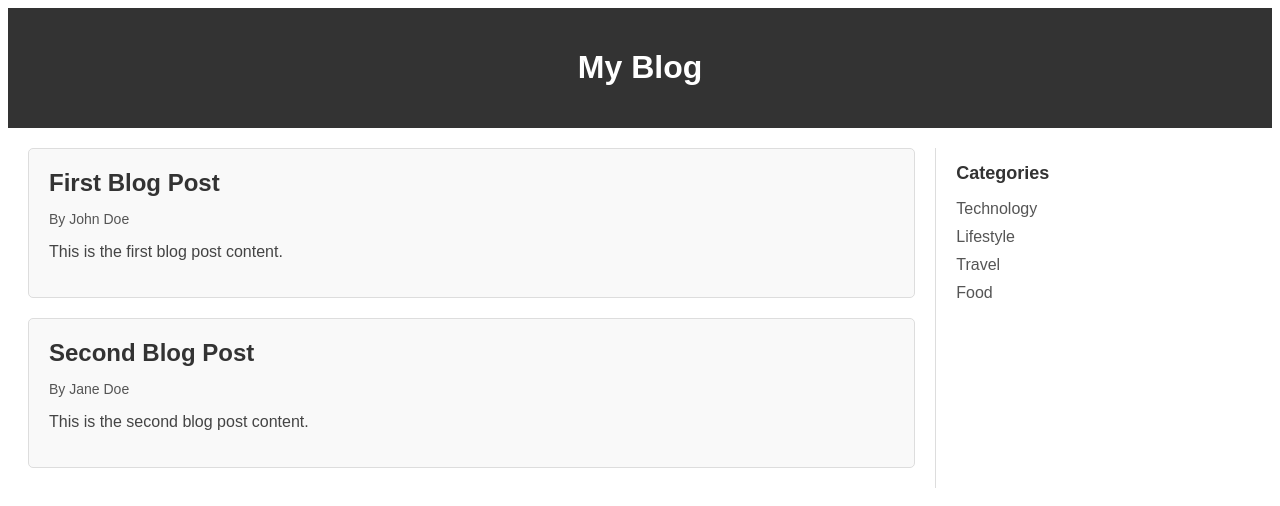
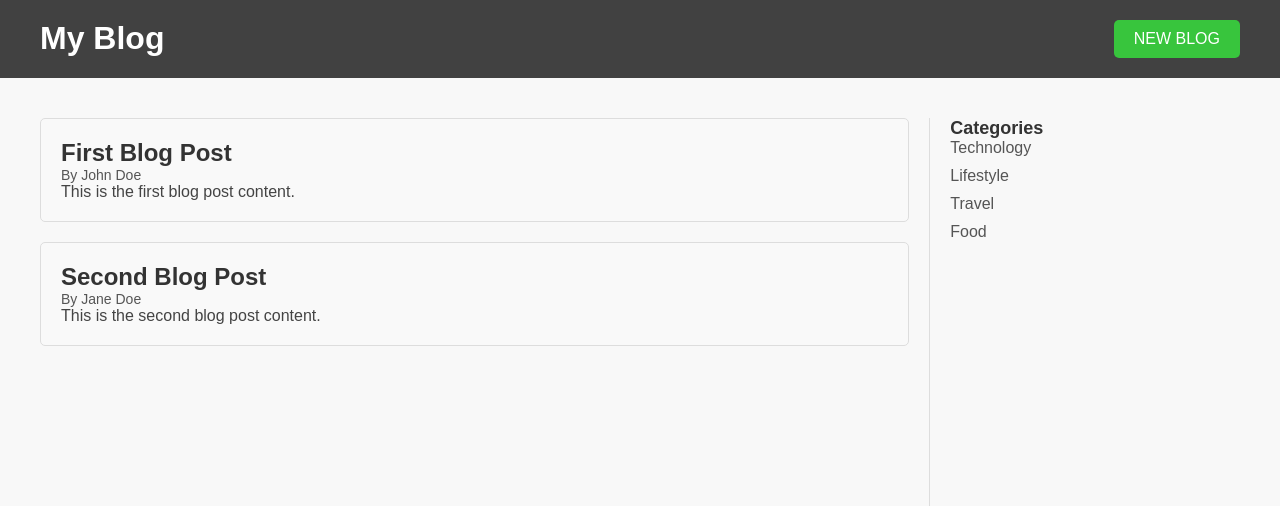
Before and after one commit to sasanedicbn/Blog-application, a React (Vite) app in the folder client/: page / in a window 1280 px wide. Shown: the top 506 px of the page. Built offline with nearby package versions, Linux system fonts and the light colour scheme.

Commit message:
Add btn in Header component

```diff
--- a/client/src/components/Header.jsx
+++ b/client/src/components/Header.jsx
@@ -2,6 +2,7 @@ function Header() {
   return (
     <header className="header">
       <h1>My Blog</h1>
+      <button>NEW BLOG</button>
     </header>
   );
 }
--- a/client/src/index.css
+++ b/client/src/index.css
@@ -1,3 +1,8 @@
+*{
+  margin: 0;
+  padding: 0;
+  box-sizing: border-box;
+}
 .app {
   display: flex;
   flex-direction: column;
@@ -6,7 +11,9 @@
 
 .content {
   display: flex;
-  margin: 20px;
+  padding: 40px;
+  background-color: rgb(248, 248, 248);
+  height: 100vh;
 }
 
 .main {
@@ -15,10 +22,27 @@
 }
 
 .header {
-  background-color: #333;
+  background-color: #333333ed;
   color: white;
-  padding: 20px;
+  padding: 20px 40px;
   text-align: center;
+  display: flex;
+  justify-content: space-between;
+}
+
+.header button {
+  background-color: #38d33de7;
+  color: white;
+  border: none;
+  padding: 10px 20px;
+  font-size: 16px;
+  border-radius: 5px;
+  cursor: pointer;
+  transition: background-color 0.3s ease;
+}
+
+.header button:hover {
+  background-color: #45a049;
 }
 
 .blog-post {
```
